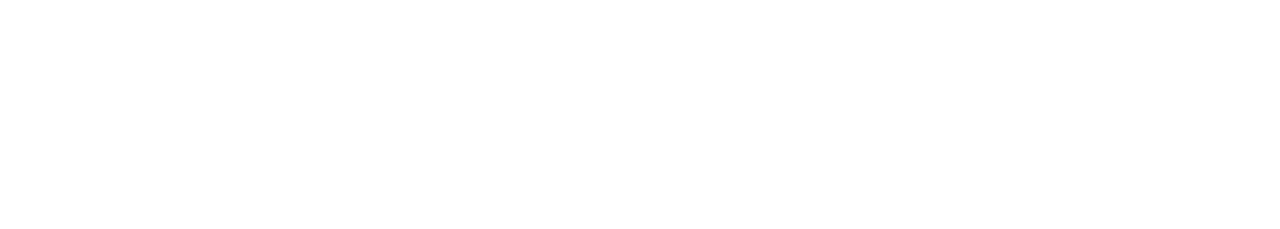
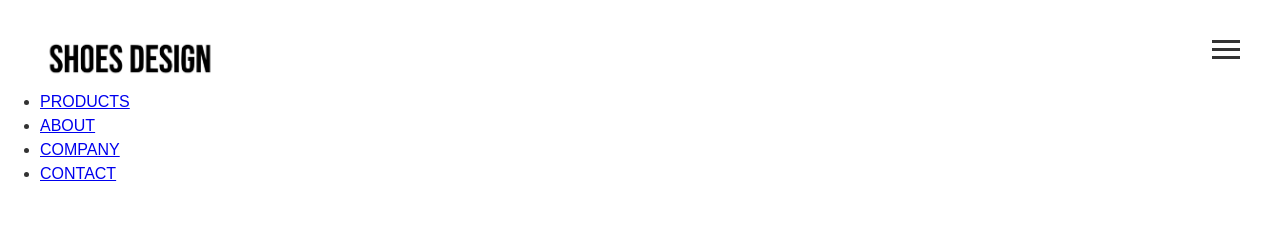
Before and after one commit to kuzetukumo99/store-site, a website: page dist/index.html in a window 1280 px wide. Drawn offline with Linux system fonts and the light colour scheme; some packages are replaced by stand-ins of ours.

Commit message:
add menu-btn

```diff
--- /dev/null
+++ b/scss/_config.scss
@@ -0,0 +1,6 @@
+$primary-color: #fff;
+$secondary-color: #333;
+
+@mixin easeOut {
+  transition: all 1.5s ease-out;
+}
--- /dev/null
+++ b/scss/_menu.scss
@@ -0,0 +1,13 @@
+// Menu Button
+.menu-btn {
+  z-index: 3;
+  cursor: pointer;
+  @include easeOut;
+
+  .btn-line {
+    width: 28px;
+    height: 3px;
+    margin: 0 0 5px 0;
+    background: #333;
+  }
+}
--- a/scss/main.scss
+++ b/scss/main.scss
@@ -1,7 +1,44 @@
-$primary-color: #fff;
-$secondary-color: #333;
+@import 'config';
+@import 'menu';
 
-body{
+
+
+
+* {
+  box-sizing: border-box;
+}
+
+body {
   background: $primary-color;
   color: $secondary-color;
+  height: 100%;
+  max-width: 1360px;
+  margin: 0 auto;
+  padding: 40px 40px;
+  font-family: "Hiragino Kaku Gothic ProN", "Hiragino Sans", "Yu Gothic", Meiryo, sans-serif;
+  line-height: 1.5;
 }
+
+img {
+  max-width: 100%;
+}
+
+// Headings
+h1, h2, h3 {
+  margin: 0;
+  font-weight: 400;
+  &.lg-heading img {
+    width: 180px;
+    height: auto;
+
+  }
+
+  &.sm-heading{
+    margin-bottom: 32px;
+  }
+}
+
+.wrapper-header {
+  display:flex;
+  justify-content: space-between;
+}
```
Also changed, not shown: dist/css/main.css, dist/img/favicon.ico, dist/img/logo.jpg (added), dist/img/logo.svg, dist/index.html, dist/js/main.js (added), 4 other files.
